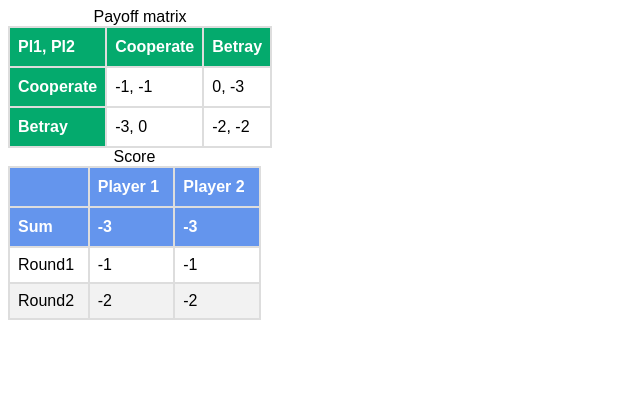
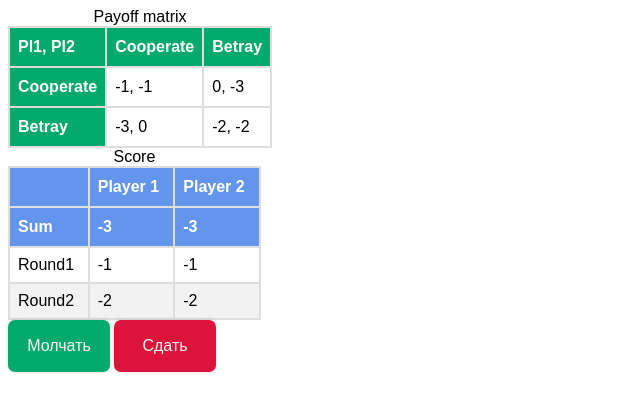
Before and after one commit to d4shkr/Prisoners-Dilemma, a PHP site: page / in a window 1280 px wide. Shown: the top 412 px of the page, without its empty margins (0-640 px from the left). Run offline with PHP 8.4, Linux system fonts and the light colour scheme.

Commit message:
implemented ActionButtons class, added style for buttons

```diff
--- a/app/game.php
+++ b/app/game.php
@@ -123,3 +123,23 @@ class Score {
     }
 
 }
+
+class ActionButtons
+{
+    /*
+    *   Кнопки "Молчать", "Сдать"
+    */
+    function get_html($link_cooperate, $link_betray) { // передаем ссылку для каждой кнопки
+        $result = "<div id='action_buttons'>
+        <a href='?{$link_cooperate}' class=Hidden>
+        <div id='cooperate'>
+            <p> Молчать </p>
+        </div> </a>
+        <a href='?{$link_betray}' class=Hidden>
+        <div id='betray'>
+            <p> Сдать </p>
+        </div> </a>
+        </div>";
+        return $result;
+    }
+}
--- a/app/index.php
+++ b/app/index.php
@@ -2,6 +2,7 @@
   include_once('game.php');
   $payoffs = new PayoffMatrix();
   $score = new Score();
+  $action_buttons = new ActionButtons();
 
 ?>
 
@@ -23,6 +24,9 @@
       $score->round(-2, -2);
       $score_table = $score->get_html_table();
       echo $score_table;
+      // test ActionButtons class
+      $buttons = $action_buttons->get_html('', ''); # пока передаю пустые ссылки
+      echo $buttons;
     ?>
   </body>
 </html>
--- a/app/style.css
+++ b/app/style.css
@@ -33,3 +33,46 @@
     background-color:cornflowerblue;
     color: white;
 }
+
+#action_buttons{
+    height:60px;
+    width:300px;
+}
+
+#cooperate {
+    display: inline-block;
+    font-family: Arial, Helvetica, sans-serif;
+    color:whitesmoke;
+    background-color:#04AA6D;
+    border: 1px solid transparent;
+    border-radius: 7px;
+    cursor: pointer;
+    box-shadow: 0 0 5px -1px rgba(0,0,0,0.2);
+    vertical-align:middle;
+    width: 100px;
+    text-align: center;
+}
+#cooperate :active {
+    color: red;
+}
+
+#betray {
+    display: inline-block;
+    font-family: Arial, Helvetica, sans-serif;
+    color:whitesmoke;
+    background-color:crimson;
+    border: 1px solid transparent;
+    border-radius: 7px;
+    cursor: pointer;
+    box-shadow: 0 0 5px -1px rgba(0,0,0,0.2);
+    vertical-align:middle;
+    width: 100px;
+    text-align: center;
+}
+#betray:active {
+    color:forestgreen;
+}
+
+a.Hidden {
+    text-decoration: none;
+}
```
